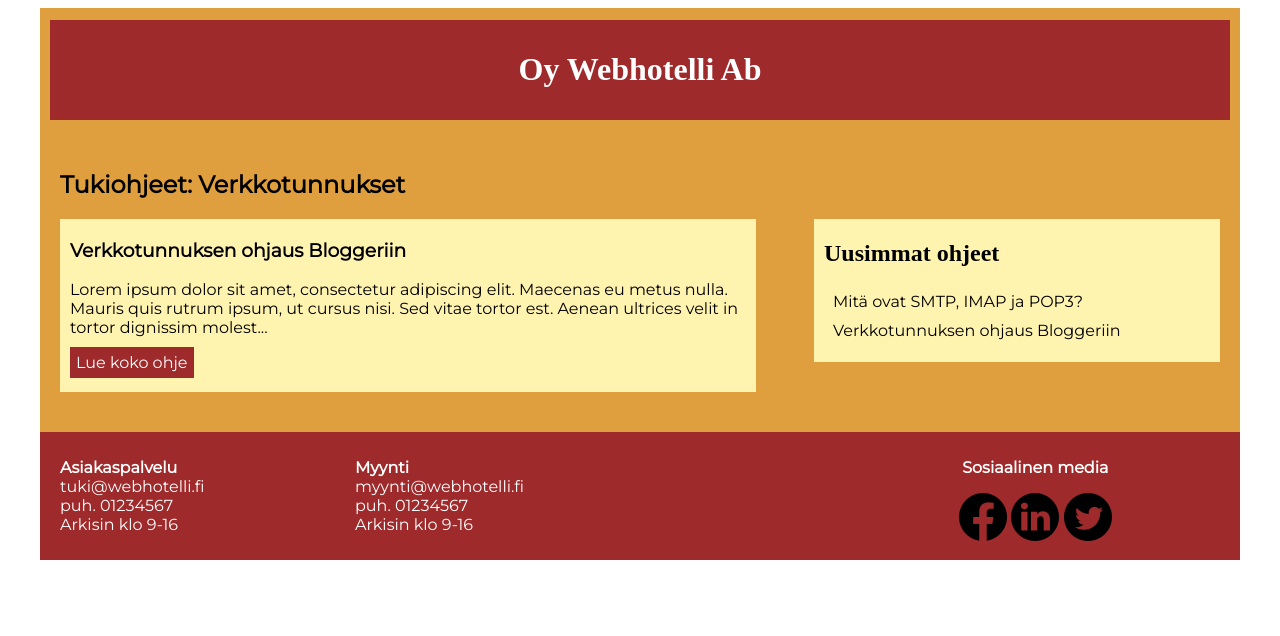
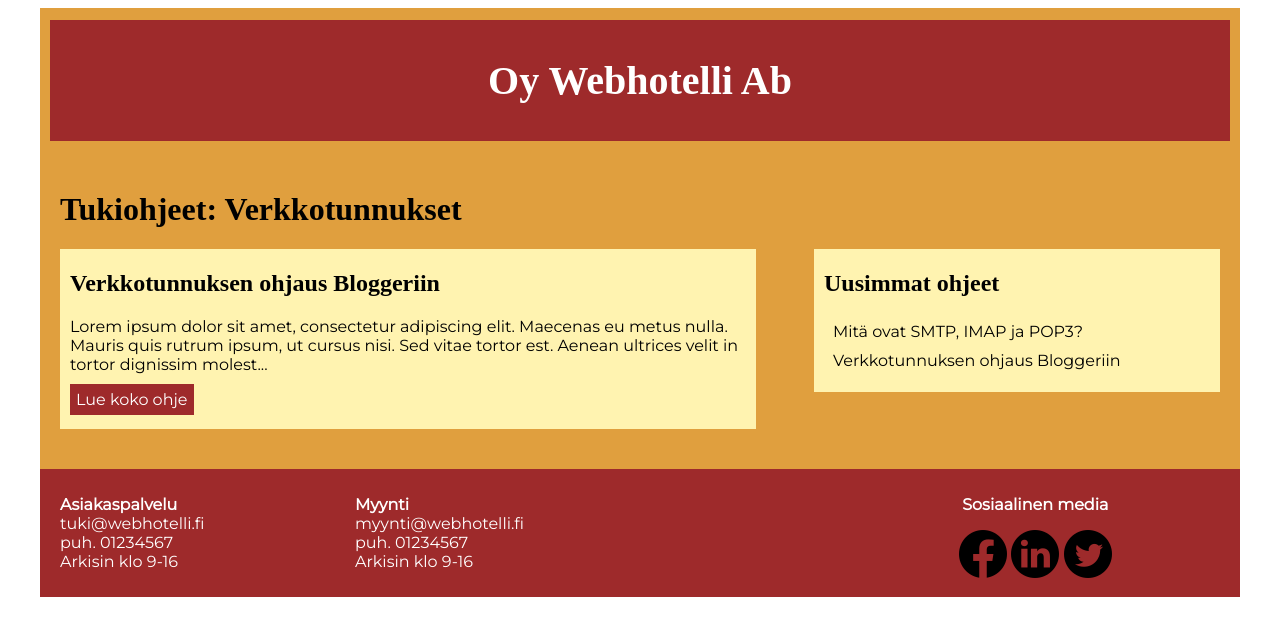
Before and after one commit to BenkkuH/Projekti, a PHP site: page /kategoria.php?id=1 in a window 1280 px wide. Shown: the top 636 px of the page. Run offline with PHP 8.4, Linux system fonts and the light colour scheme; data comes from the database, SQL or seed files in the repository.

Commit message:
fontteja

```diff
--- a/-etusivu/kategoria.php
+++ b/-etusivu/kategoria.php
@@ -31,7 +31,7 @@
                     while($rivi = $tulokset->fetch_assoc()) {
 
 				?>
-				<h2>Tukiohjeet: <?php echo $rivi["nimi"];?></h2>
+				<h1>Tukiohjeet: <?php echo $rivi["nimi"];?></h1>
 				<?php } ?>
 
 				<div id="kategoriasailio">
@@ -47,7 +47,7 @@
 				?>
 					<section class="ohje">
 
-						<h3><?php echo $rivi["otsikko"];?></h3>
+						<h2><?php echo $rivi["otsikko"];?></h2>
 						<?php $lyhytTeksti = mb_strimwidth($rivi["teksti"], 0, 200, "...");?>
 						<p><?php echo $lyhytTeksti;?></p>
 						<a class="ohjelinkki" href="ohje.php?id=<?php echo $rivi["artikkeli_id"];?>">Lue koko ohje</a>
--- a/-etusivu/tyyli.css
+++ b/-etusivu/tyyli.css
@@ -36,6 +36,7 @@ header {
 
 #otsikko h1{
 	font-family: 'Merryweather';
+	font-size: 30pt;
 }
 
 #otsikko a {
@@ -43,10 +44,11 @@ header {
 	color: #FFFFFF;
 }
 
-main h2{
+main h1{
 	margin-top: 20px;
 	margin-left: auto;
 	margin-right: auto;
+	font-family: 'Merryweather';
 }
 
 section.ohje {
@@ -58,6 +60,10 @@ section.ohje {
 	margin-right: auto;
 	margin-bottom: 20px;
 	background-color: #FFF3B0;
+}
+
+.ohje h2{
+	font-family: 'Merryweather';
 }
 
 .ohje a:hover {
```
